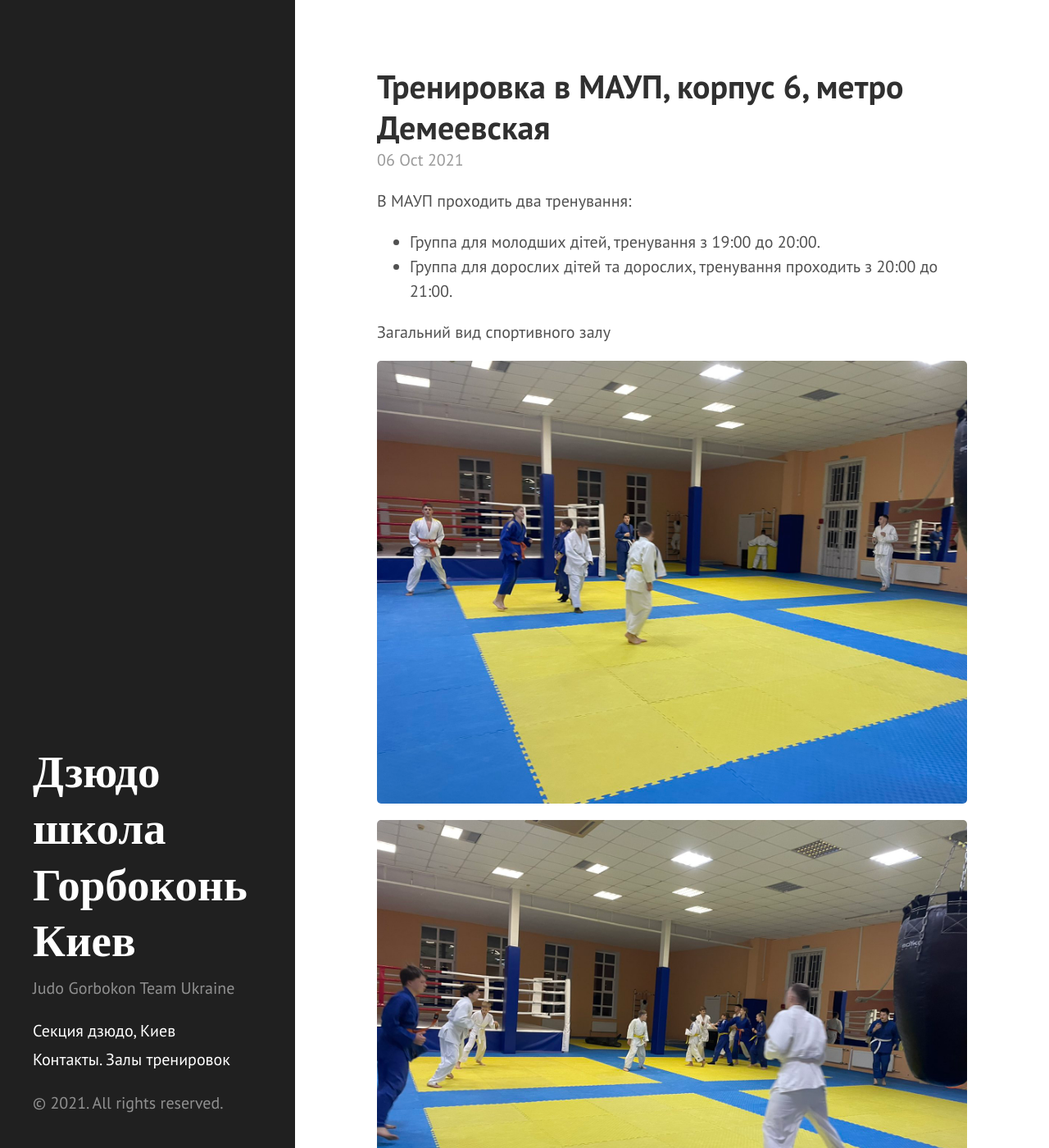
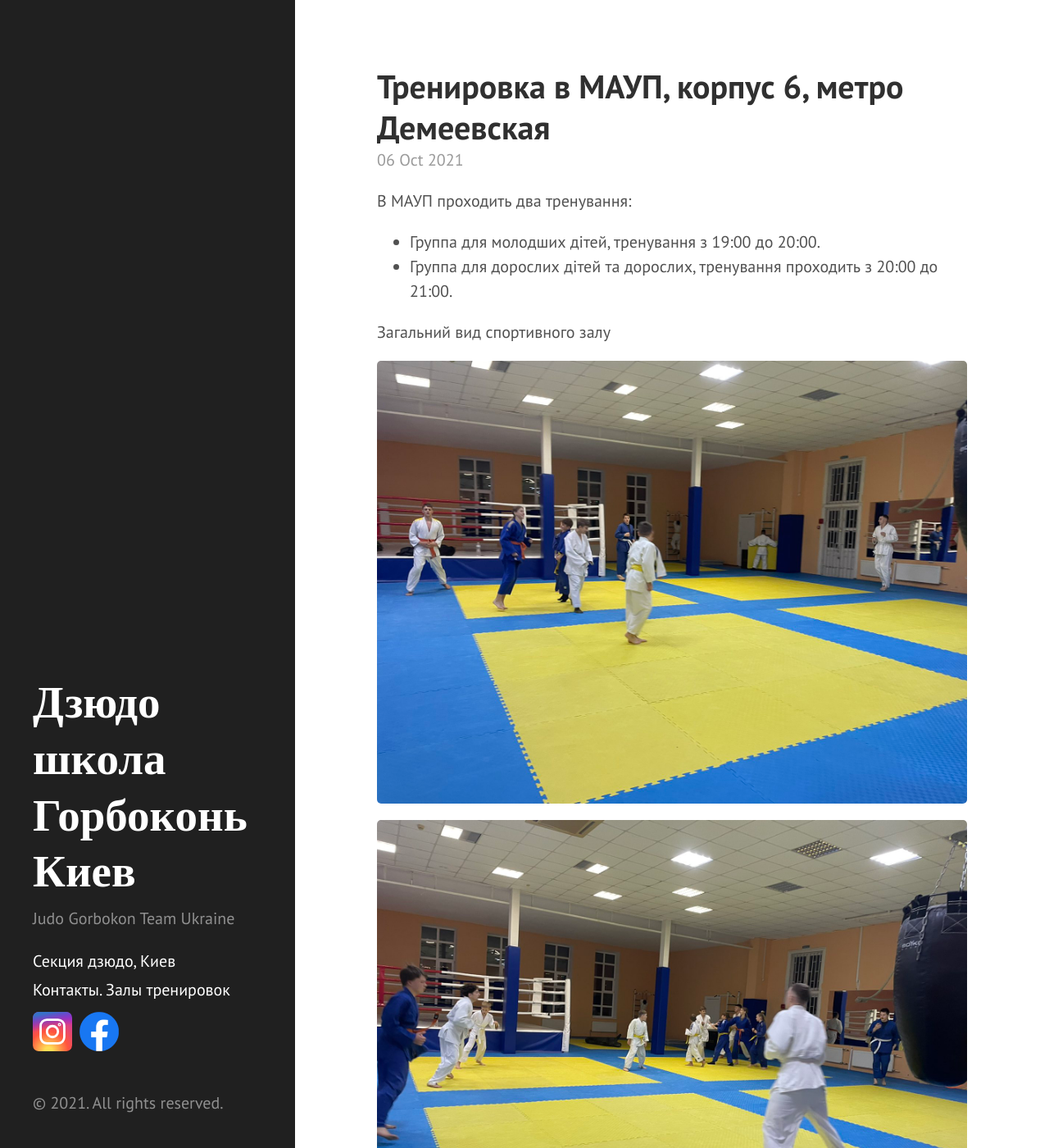
Before and after one commit to judo-gorbokon/judo-gorbokon.github.io, a Jekyll site: the page built from index.html, in a window 1280 px wide and 1400 px high. Shown: the whole window at 82% size. Built offline with Jekyll 4.4.1, drawn with Linux system fonts in a browser that asks for light colours; the list of posts is cut into pages by our own code.

Commit message:
Instagram & Facebook icons

```diff
--- a/_includes/sidebar.html
+++ b/_includes/sidebar.html
@@ -19,6 +19,15 @@
         {% endif %}
       {% endfor %}
 
+      <div class="social-icons">
+        <a href="https://www.instagram.com/gorbokon.judo.team/" target="_blank" class="menu-ico-link">
+          <img src="/public/images/ico/instagram.svg" class="menu-ico"/>
+        </a>
+        <a href="https://www.facebook.com/groups/735559836604305" target="_blank" class="menu-ico-link">
+          <img src="/public/images/ico/facebook.png" class="menu-ico"/>
+        </a>
+      </div>
+
       {% comment %}
       <a class="sidebar-nav-item" href="https://github.com/judo-gorbokon/judo-gorbokon.github.io/issues">Report a bug</a>
       <span class="sidebar-nav-item">subscribe <a href="/atom.xml">via RSS</a></span>
--- a/public/css/hyde.css
+++ b/public/css/hyde.css
@@ -265,3 +265,16 @@ span.h3 {
   letter-spacing: normal;
   line-height: 30px;
 }
+
+.social-icons {
+  display: inline-flex;
+  padding-top: 9px;
+}
+
+.menu-ico-link {
+  margin-right: 9px;
+}
+
+.menu-ico {
+  width: 48px;
+}
```
Also changed, not shown: public/images/ico/facebook.png (added), public/images/ico/instagram.svg (added).
